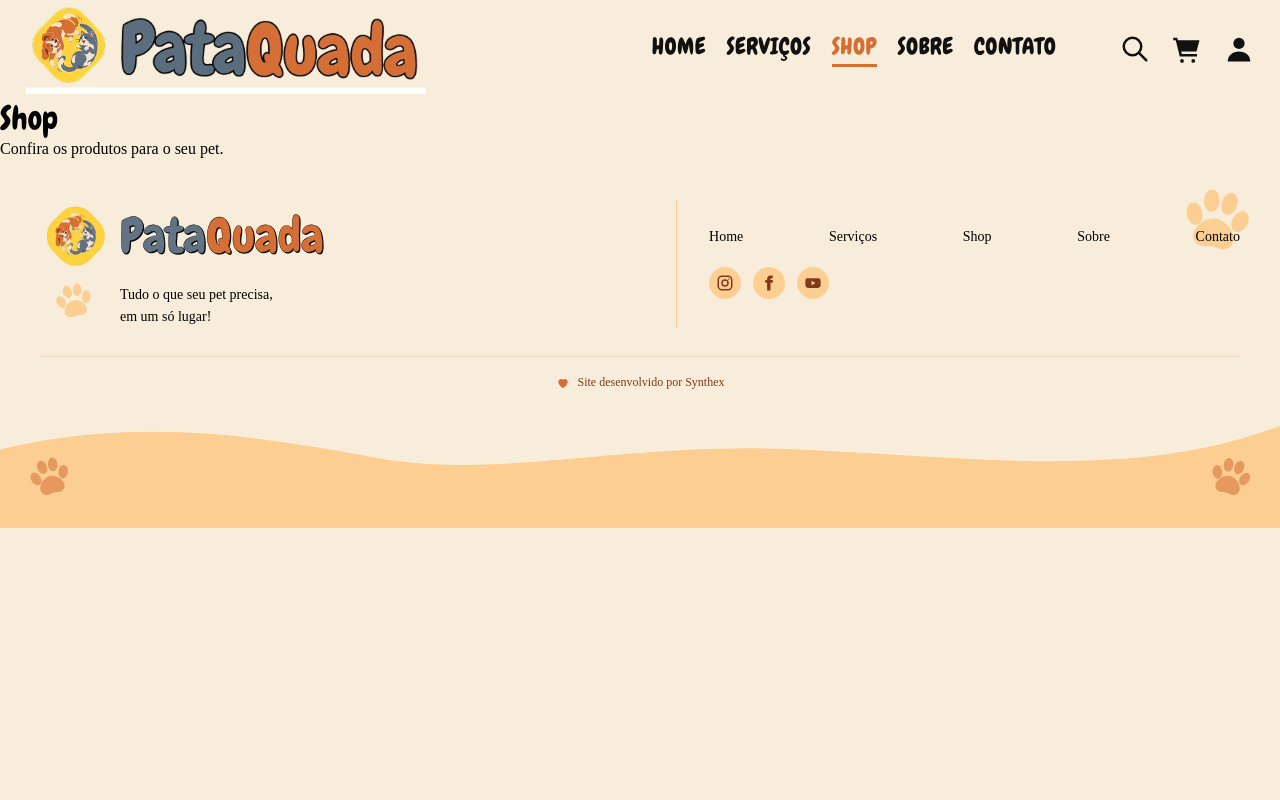
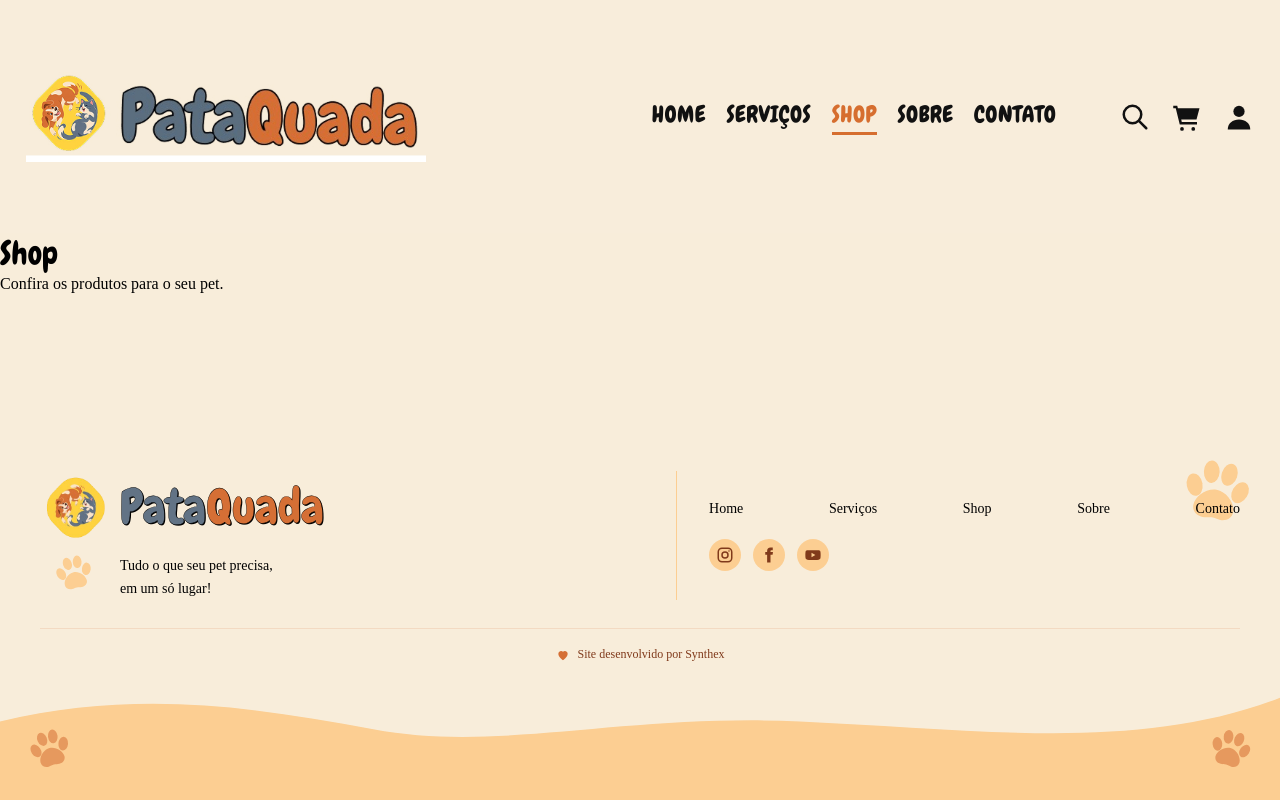
Before and after one commit to Carlos27spec/PATAQUADA, a React (Vite) app: page /shop in a window 1280 px wide. Built offline with nearby package versions, Linux system fonts and the light colour scheme; a web font is replaced by a local one.

Commit message:
ajuste do header e footer

```diff
--- a/src/index.css
+++ b/src/index.css
@@ -30,6 +30,18 @@
     --largura-maxima: 1200px;
     --raio-padrao: 16px;
     --transicao-padrao: 0.2s ease;
+
+    #root {
+        min-height: 100vh;
+        min-height: 100dvh;
+        display: flex;
+        flex-direction: column;
+    }
+
+    /* tudo que não é header nem footer cresce e empurra o footer para baixo */
+    #root>*:not(.site-header):not(.site-footer) {
+        flex: 1;
+    }
 }
 
 /* ========================================
```
